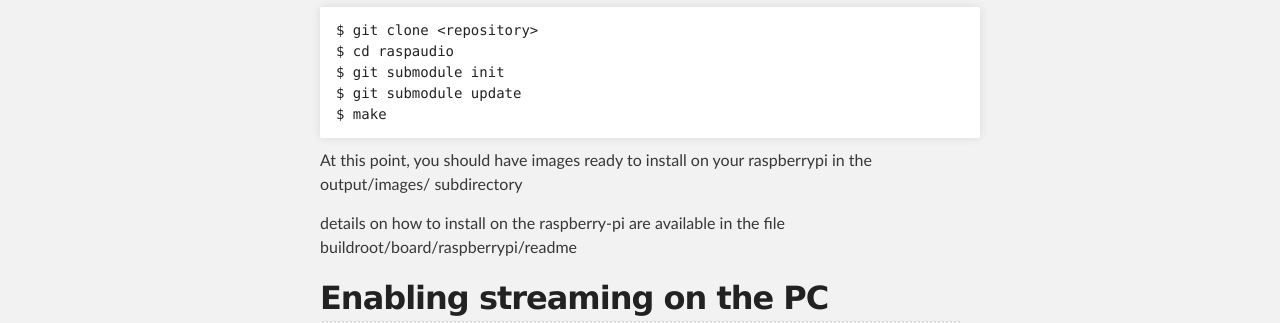
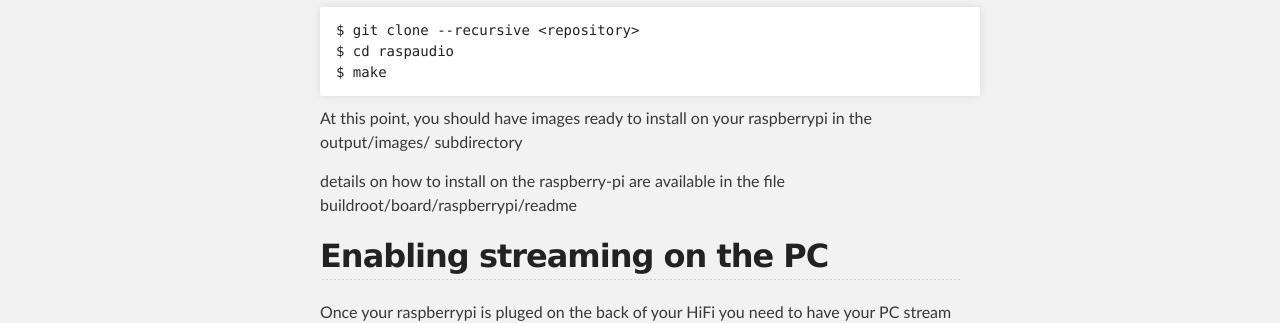
Before and after one commit to Openwide-Ingenierie/raspaudio, a plain HTML site: page index.html in a window 1280 px wide. Shown: the part 484-807 px from the top of the page. Drawn offline with Linux system fonts and the light colour scheme.

```diff
--- a/index.html
+++ b/index.html
@@ -39,10 +39,8 @@
 <h2>
 <a name="compiling" class="anchor" href="#compiling"><span class="octicon octicon-link"></span></a>Compiling</h2>
 
-<pre><code>$ git clone &lt;repository&gt;
+<pre><code>$ git clone --recursive &lt;repository&gt;
 $ cd raspaudio
-$ git submodule init
-$ git submodule update
 $ make
 </code></pre>
 
```
Also changed, not shown: params.json (+1 -1 lines).
